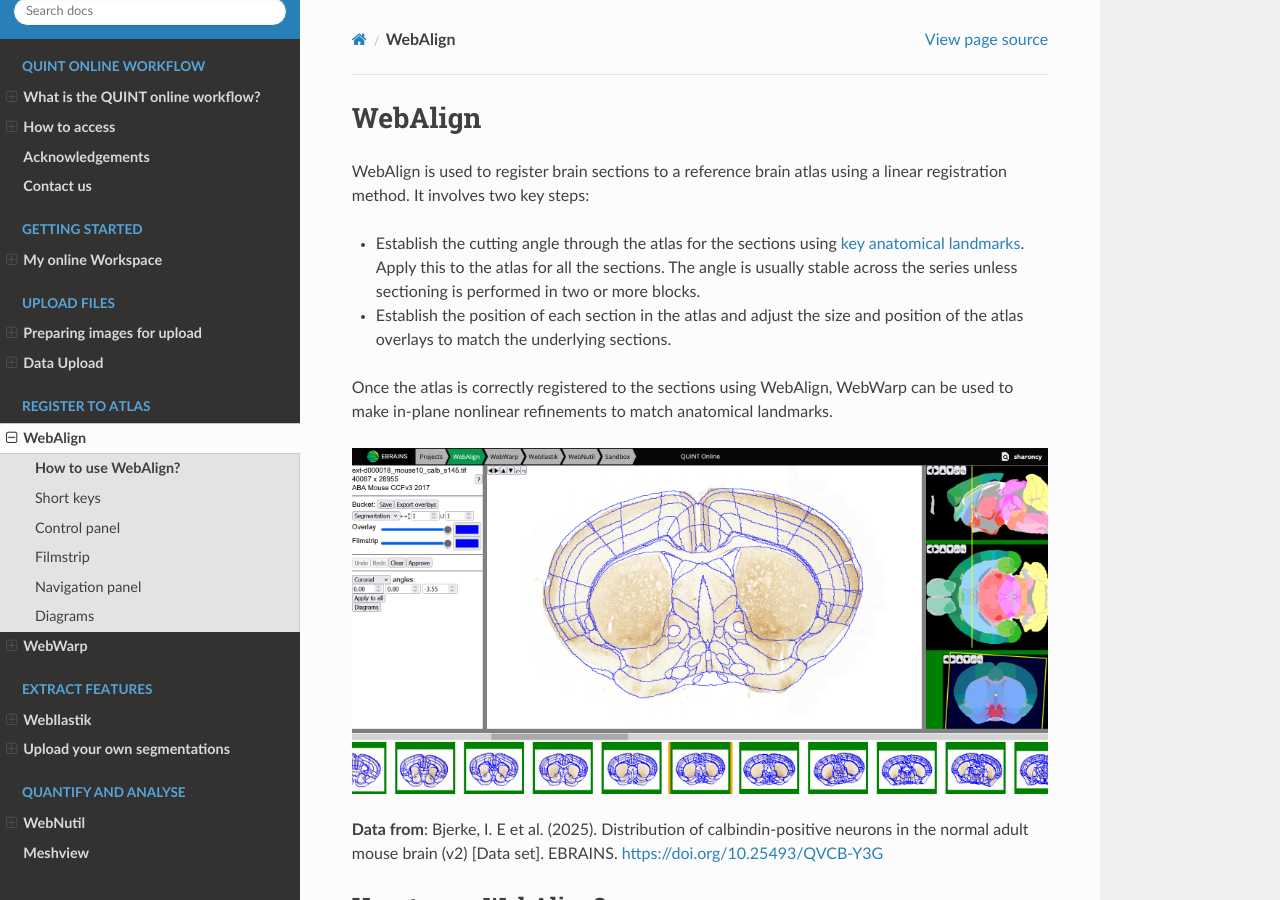
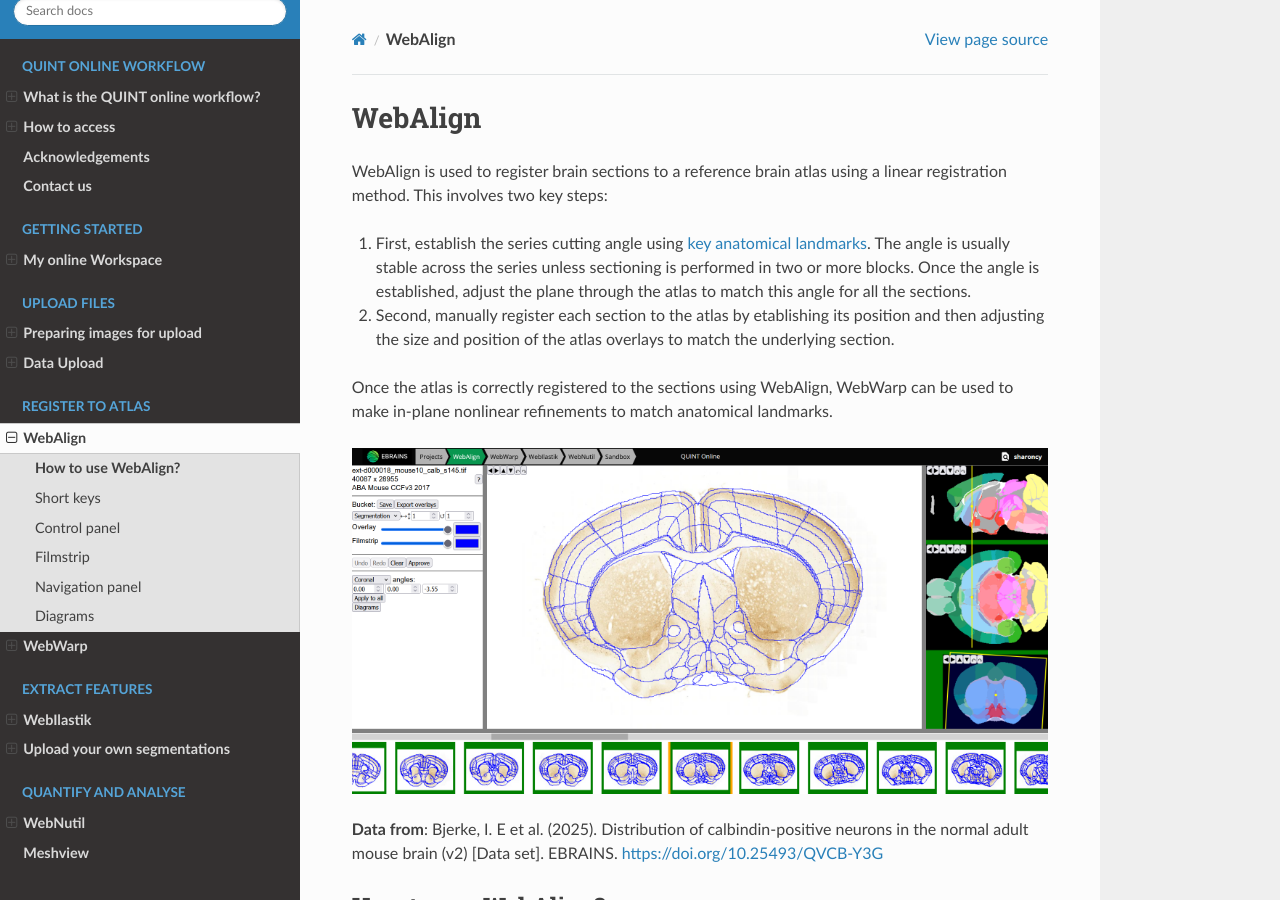
Before and after one commit to Neural-Systems-at-UIO/QUINT_webtools, a Sphinx documentation site: the page built from docs/WebAlign.rst, in a window 1280 px wide and 900 px high. Built offline with Sphinx 7.4.7 and the Read the Docs theme 3.1.0, drawn with Linux system fonts in a browser that asks for light colours; some of the changed text lies outside the part shown.

Commit message:
Update WebAlign.rst

```diff
--- a/docs/WebAlign.rst
+++ b/docs/WebAlign.rst
@@ -1,10 +1,10 @@
 **WebAlign**
 ============
 
-WebAlign is used to register brain sections to a reference brain atlas using a linear registration method. It involves two key steps:
+WebAlign is used to register brain sections to a reference brain atlas using a linear registration method. This involves two key steps:
 
-* Establish the cutting angle through the atlas for the sections using `key anatomical landmarks <https://zenodo.org/records/7575515>`_. Apply this to the atlas for all the sections. The angle is usually stable across the series unless sectioning is performed in two or more blocks.
-* Establish the position of each section in the atlas and adjust the size and position of the atlas overlays to match the underlying sections.
+1. First, establish the series cutting angle using `key anatomical landmarks <https://zenodo.org/records/7575515>`_. The angle is usually stable across the series unless sectioning is performed in two or more blocks. Once the angle is established, adjust the plane through the atlas to match this angle for all the sections.
+2. Second, manually register each section to the atlas by etablishing its position and then adjusting the size and position of the atlas overlays to match the underlying section.
 
 Once the atlas is correctly registered to the sections using WebAlign, WebWarp can be used to make in-plane nonlinear refinements to match anatomical landmarks.
 
```
Also changed, not shown: other parts of docs/WebAlign.rst (+1 -1 lines).
